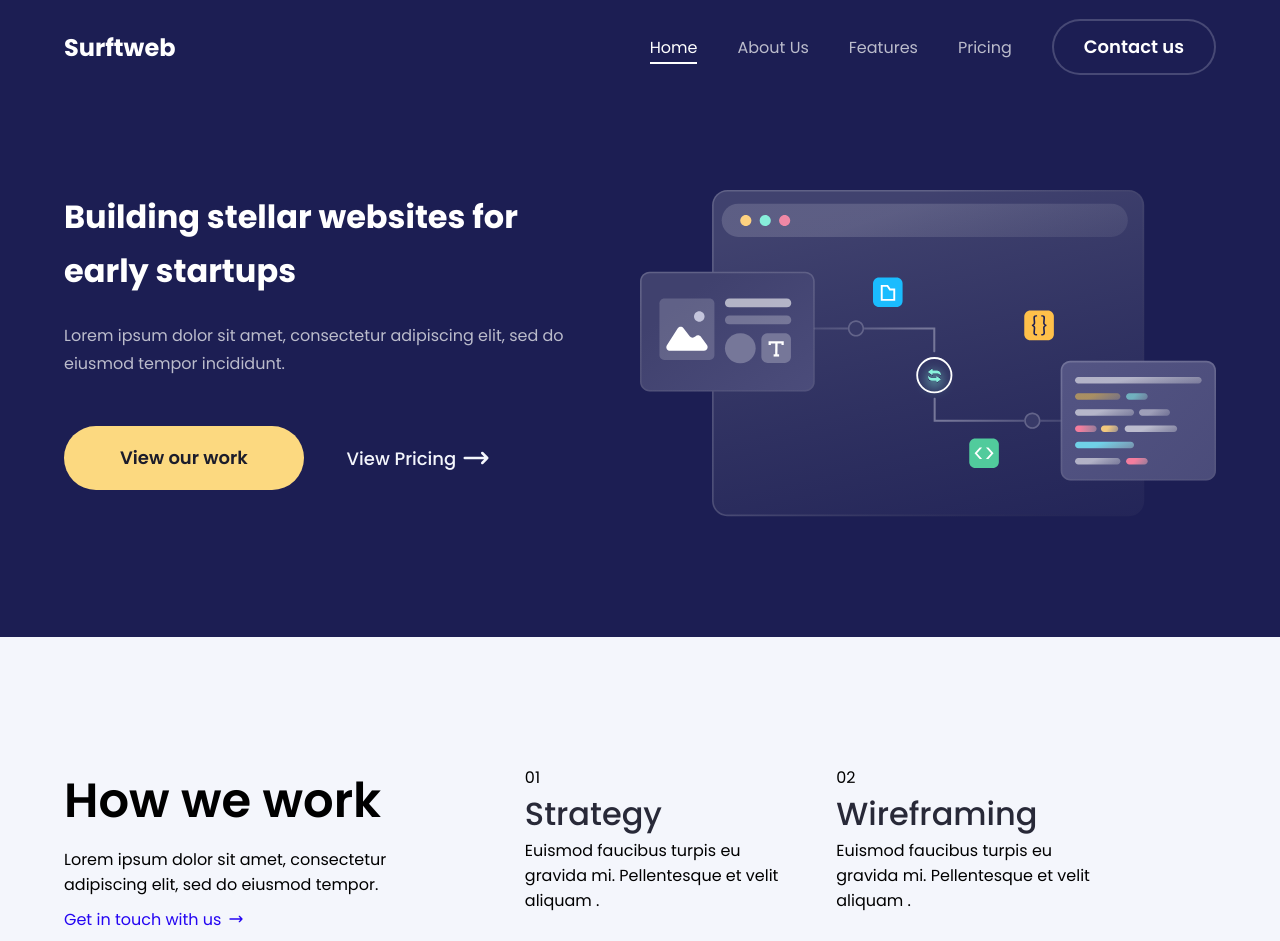
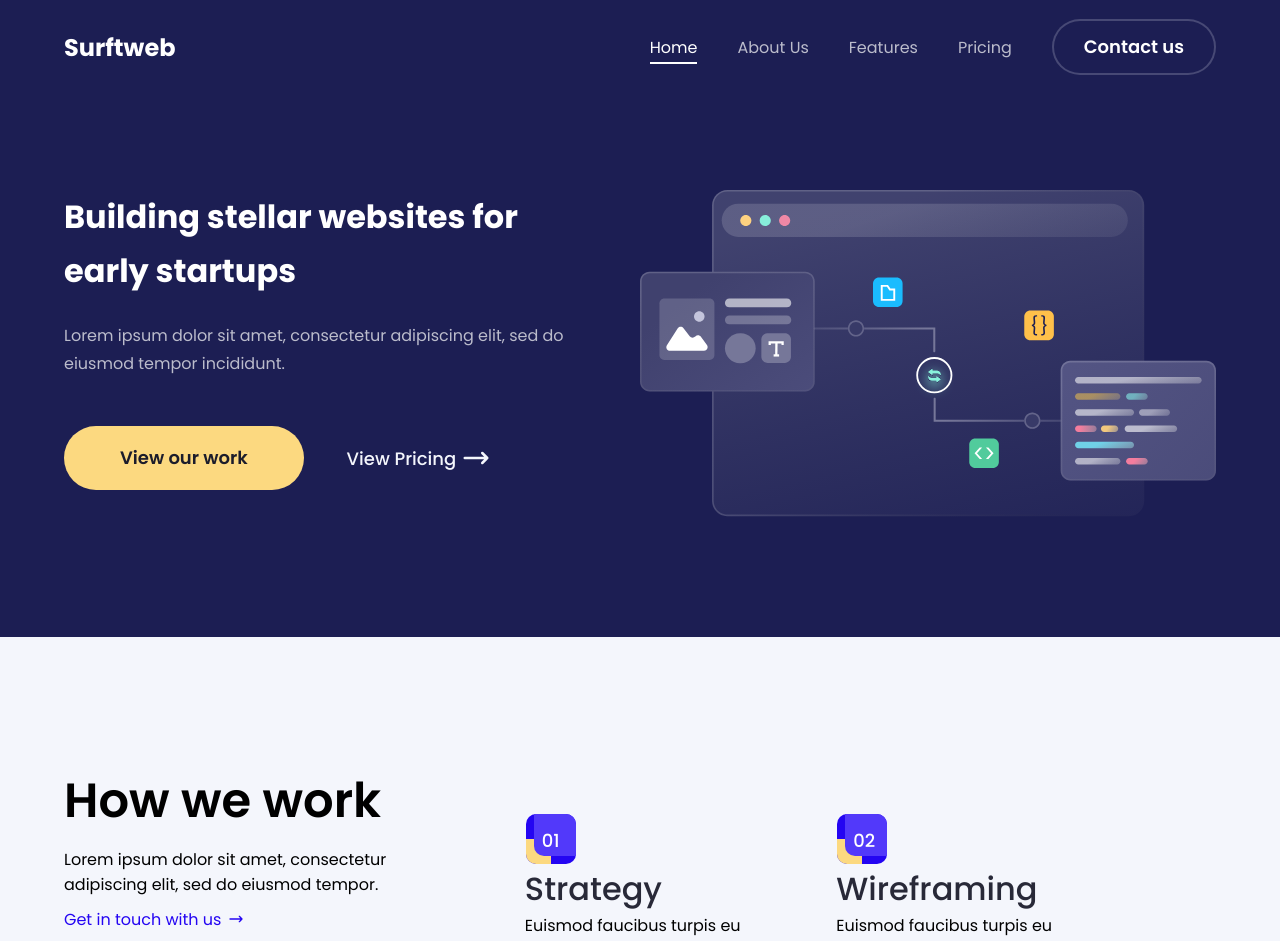
Before and after one commit to ebokes/surftweb, a React (Create React App) app: page / in a window 1280 px wide. Shown: the top 941 px of the page. Built offline with nearby package versions, Linux system fonts and the light colour scheme.

Commit message:
create vector img

```diff
--- a/src/components/home/workPage/index.js
+++ b/src/components/home/workPage/index.js
@@ -27,7 +27,13 @@ function WorkPage() {
             {workData.map((item) => (
               <List>
                 <div className="vector">
-                  <p>0{item.id}</p>
+                  <div className="block3">
+                    <div className="block2">
+                      <div className="block1">
+                        <p>0{item.id}</p>
+                      </div>
+                    </div>
+                  </div>
                 </div>
                 <h5>{item.heading}</h5>
                 <p>{item.text}</p>
--- a/src/components/home/workPage/workPageStyle.js
+++ b/src/components/home/workPage/workPageStyle.js
@@ -41,6 +41,50 @@ export const List = styled.div`
   margin-bottom: 4.8rem;
   margin-right: 3.5rem;
 
+  .vector {
+    position: relative;
+    width: 10rem;
+    height: 10rem;
+  }
+  .block1 {
+    background: #5239fa;
+    position: absolute;
+    width: 42px;
+    height: 42px;
+    left: 8px;
+    bottom: 8px;
+    border-radius: 0 1rem 0rem 1rem;
+
+    p {
+      color: ${({ theme }) => theme.colors.tertiary2};
+      font-size: 1.8rem;
+      font-weight: 500;
+      position: absolute;
+      left: 8px;
+      top: 13px;
+    }
+  }
+  .block2 {
+    background: #fcd980;
+    position: absolute;
+    width: 25px;
+    height: 25px;
+    left: 0px;
+    bottom: 0px;
+    border-radius: 0rem 0rem 0rem 1rem;
+  }
+  .block3 {
+    background: #2405f2;
+    position: absolute;
+    width: 5rem;
+    height: 5rem;
+    left: 1px;
+    bottom: 1px;
+    border-radius: 1rem 1rem 1rem 1rem;
+  }
+  .block4 {
+  }
+
   h5 {
     font-size: 3.2rem;
     font-weight: 500;
```
Also changed, not shown: src/data/workPageData.js (+0 -10 lines).
